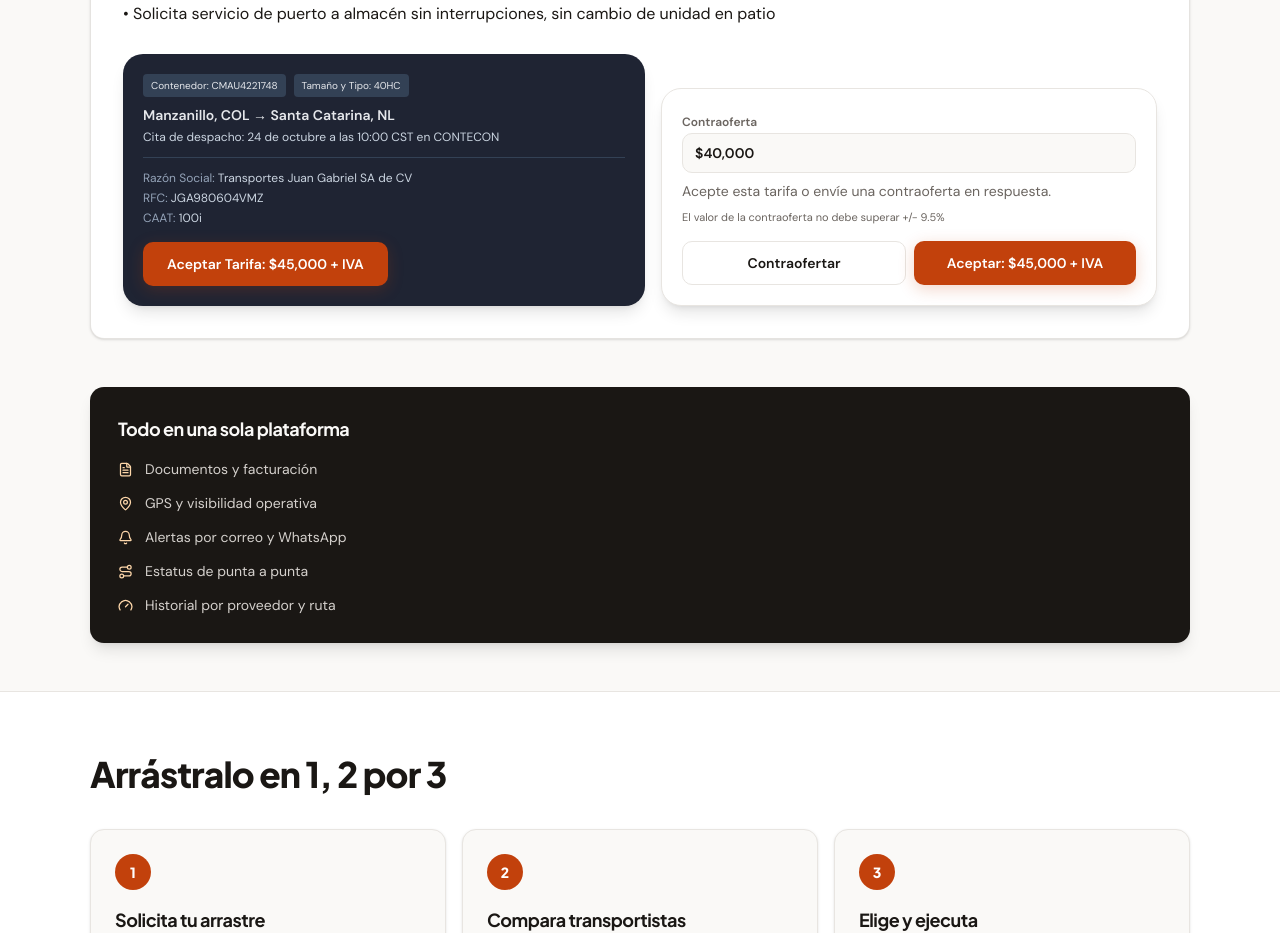
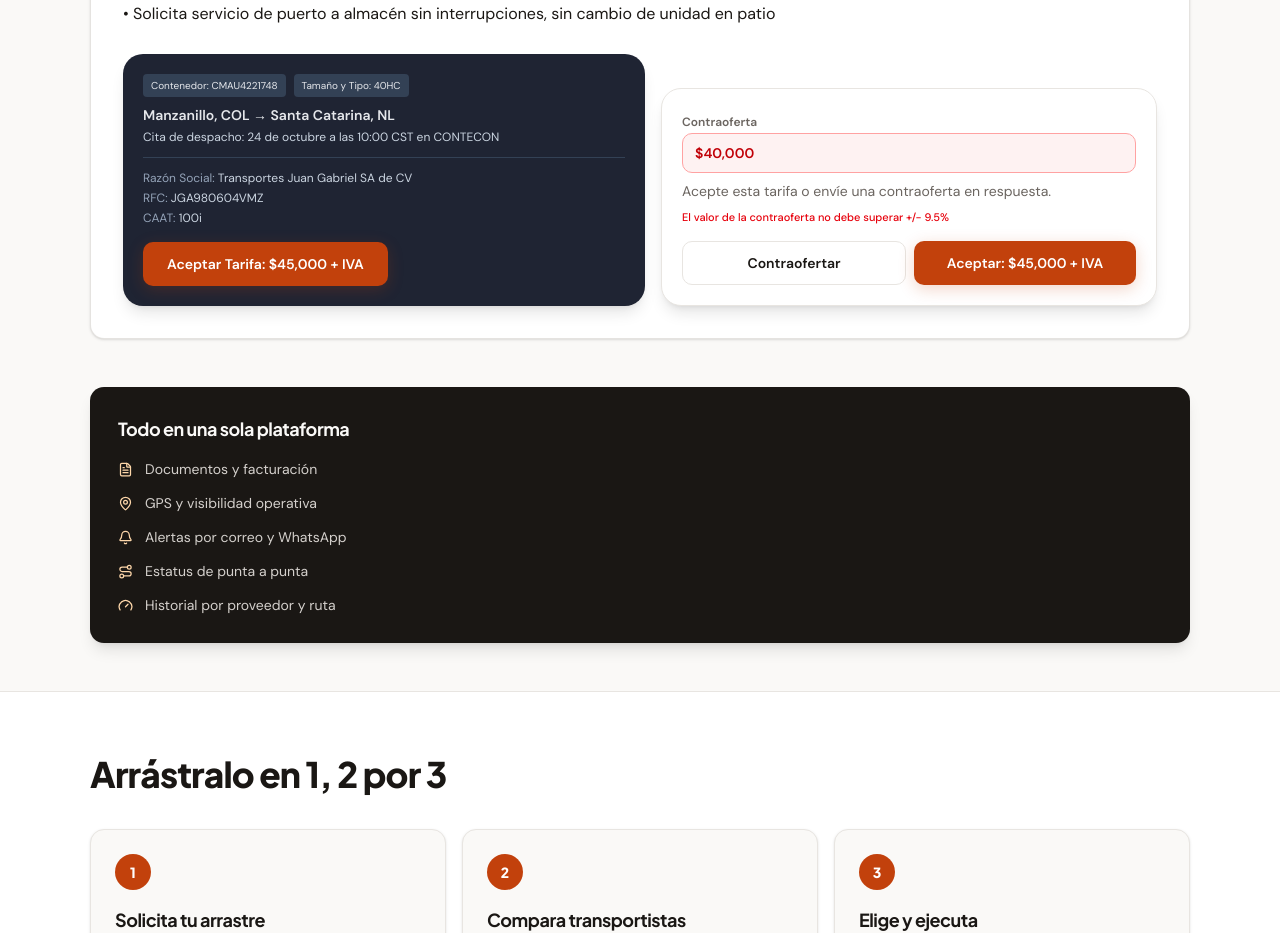
Before and after one commit to apollo-ex/arrastralo, a Next.js app: page /landing in a window 1280 px wide. Shown: the part 1940-2873 px from the top of the page. Built offline with nearby package versions, Linux system fonts and the light colour scheme.

Commit message:
Highlight invalid counteroffer value and warning in red

```diff
--- a/app/landing/page.tsx
+++ b/app/landing/page.tsx
@@ -234,11 +234,11 @@ export default function LandingPage() {
                     <input
                       value="$40,000"
                       readOnly
-                      className="w-full h-10 rounded-md border border-border bg-background px-3 text-sm font-semibold text-foreground"
+                      className="w-full h-10 rounded-md border border-red-300 bg-red-50 px-3 text-sm font-semibold text-red-700"
                     />
                   </div>
                   <p className="text-sm text-muted-foreground mt-2">Acepte esta tarifa o envíe una contraoferta en respuesta.</p>
-                  <p className="text-[11px] text-muted-foreground mt-2">El valor de la contraoferta no debe superar +/- 9.5%</p>
+                  <p className="text-[11px] text-red-600 mt-2 font-medium">El valor de la contraoferta no debe superar +/- 9.5%</p>
                   <div className="mt-4 flex gap-2">
                     <Button variant="secondary" className="flex-1">Contraofertar</Button>
                     <Button className="flex-1">Aceptar: $45,000 + IVA</Button>
```
